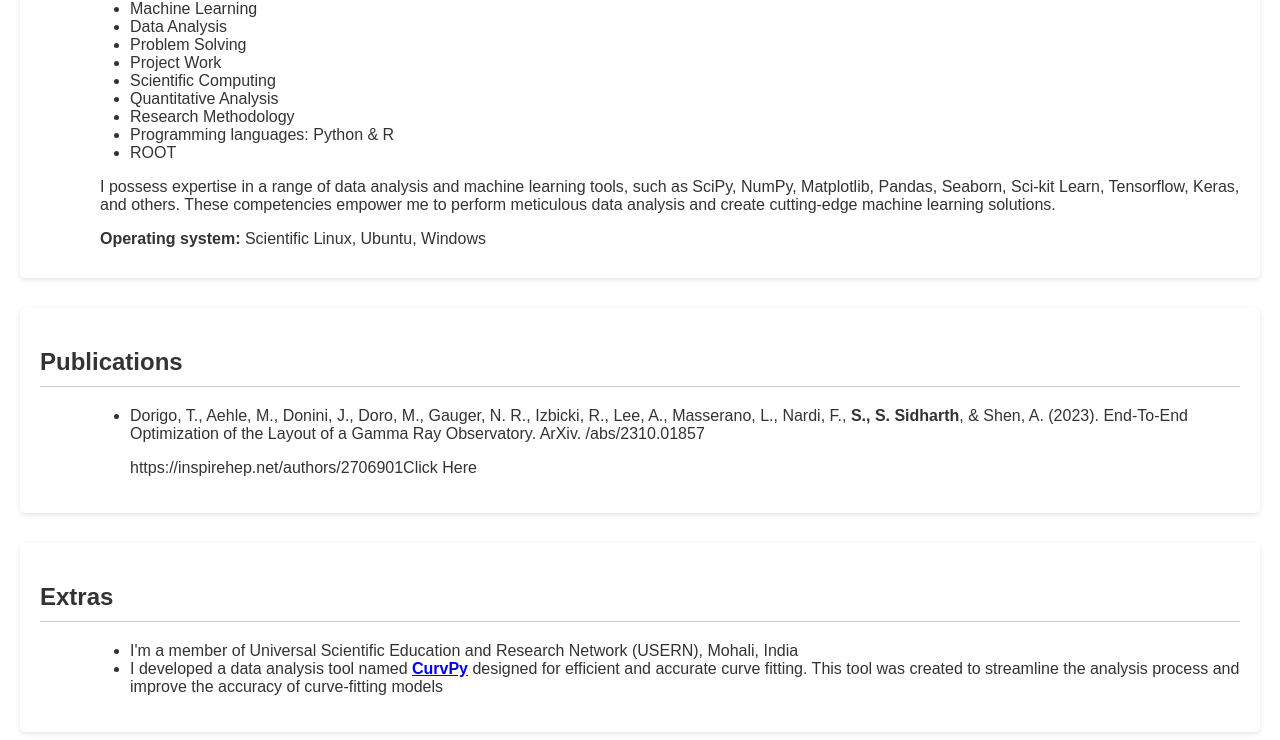
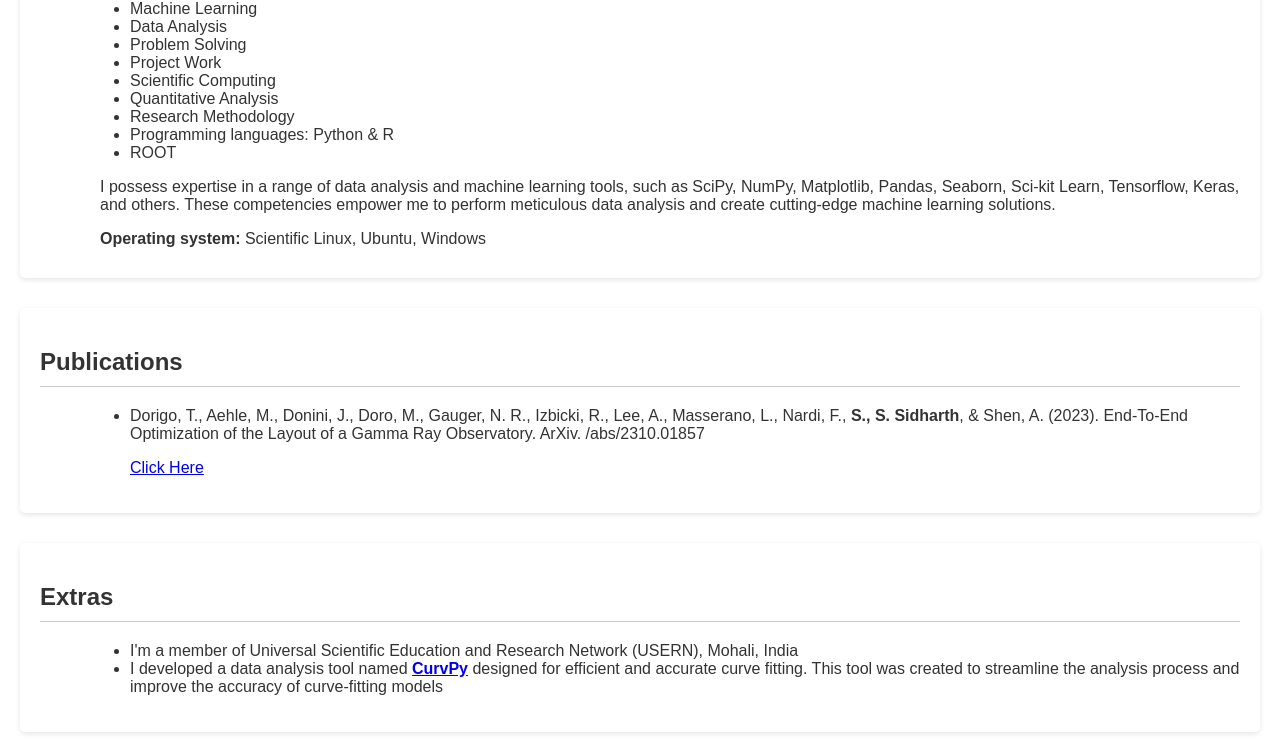
Before and after one commit to sidhu2690/resume, a plain HTML site: page index.html in a window 1280 px wide. Shown: the part 1824-2564 px from the top of the page. Drawn offline with Linux system fonts and the light colour scheme.

Commit message:
Update index.html

```diff
--- a/index.html
+++ b/index.html
@@ -138,7 +138,7 @@ I possess expertise in a range of data analysis and machine learning tools, such
         <div class="content">
             <ul>
                 <li>Dorigo, T., Aehle, M., Donini, J., Doro, M., Gauger, N. R., Izbicki, R., Lee, A., Masserano, L., Nardi, F., <b>S., S. Sidharth</b>, & Shen, A. (2023). End-To-End Optimization of the Layout of a Gamma Ray Observatory. ArXiv. /abs/2310.01857</li>
-                <p><href>https://inspirehep.net/authors/2706901</href>Click Here</p>
+<p><a href="https://inspirehep.net/authors/2706901">Click Here</a></p>
 
               </ul>
         </div>
```
